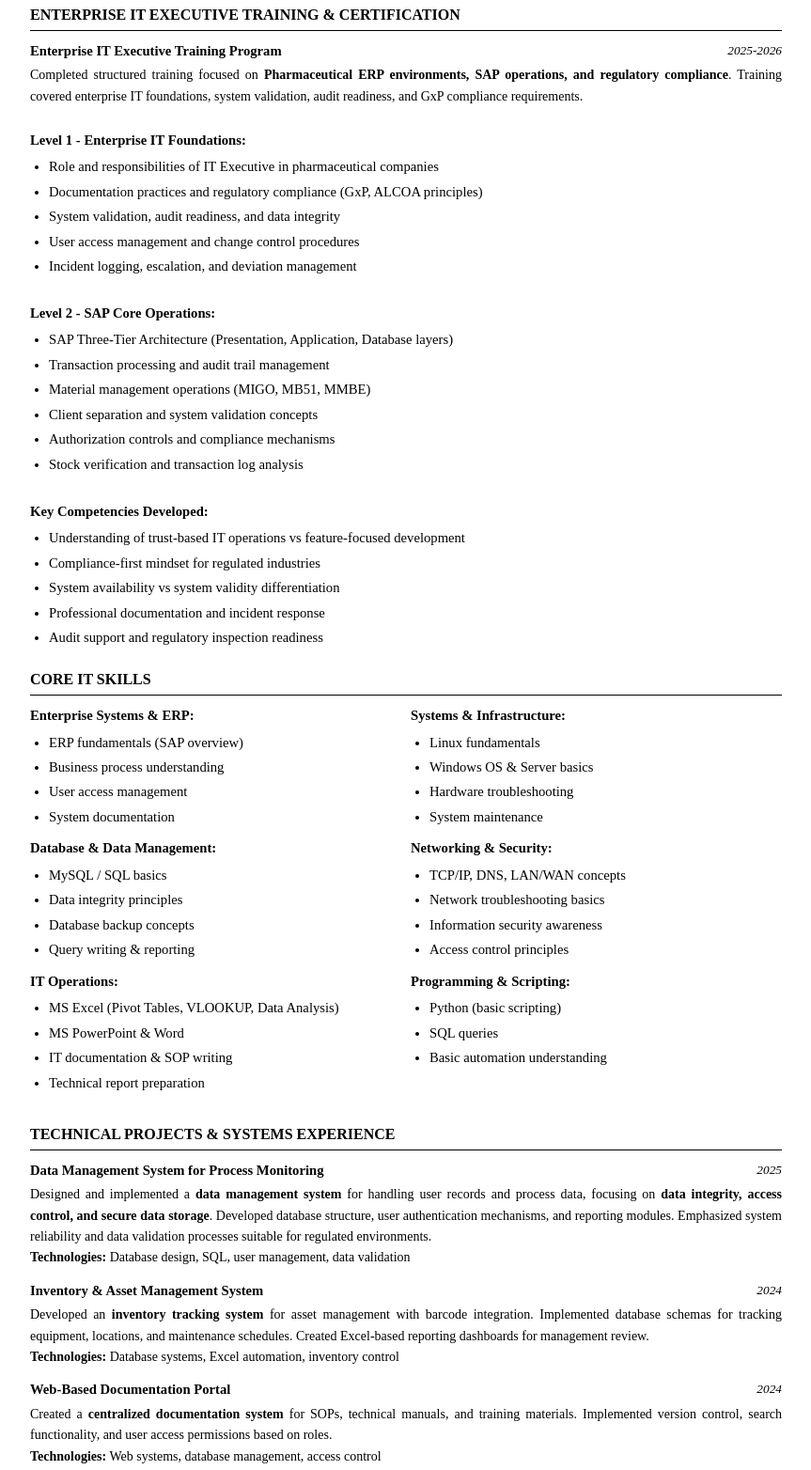
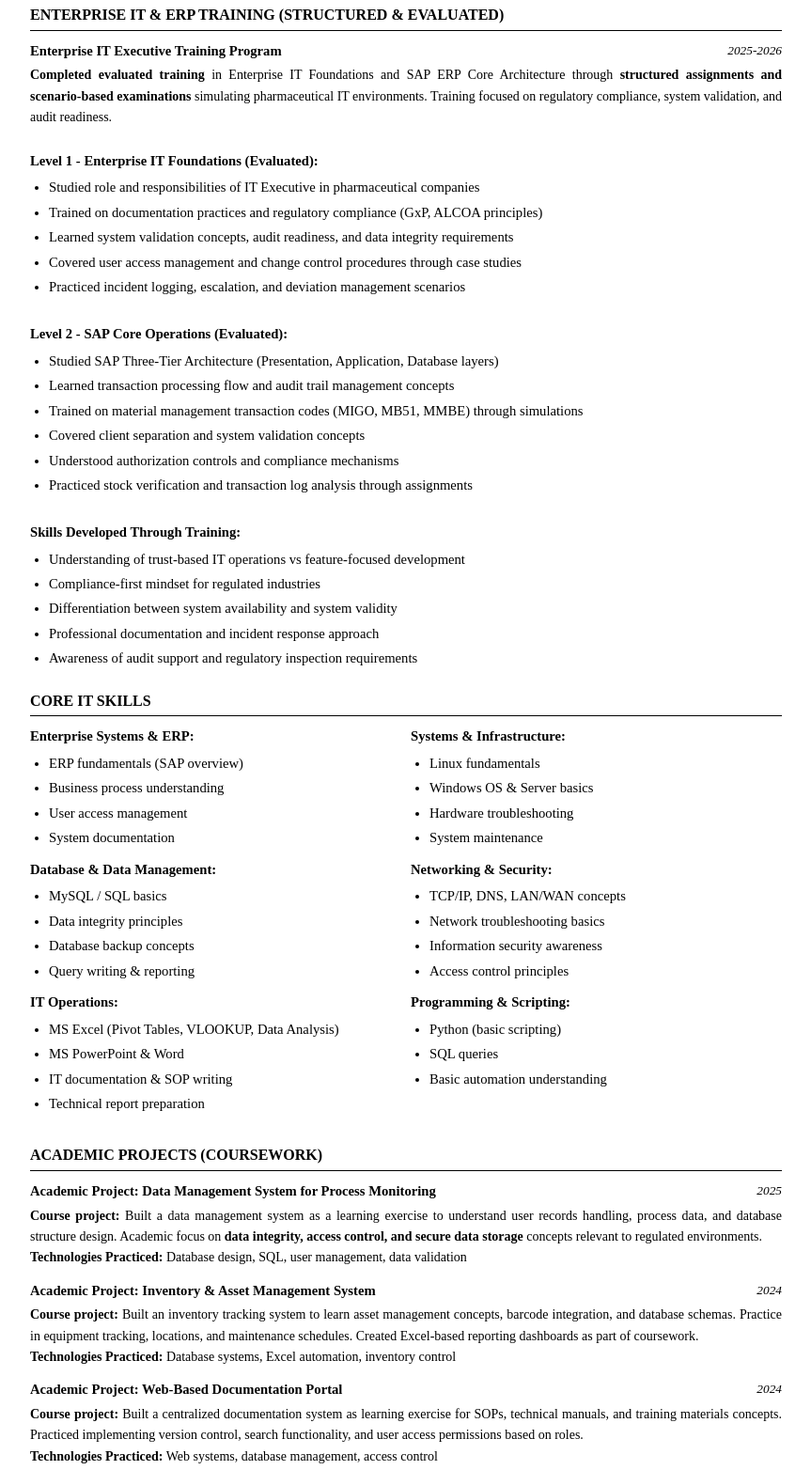
Before and after one commit to AbulHasnatHridoy/portfolio, a plain HTML site: page cv-enterprise.html in a window 1280 px wide. Shown: the part 611-2175 px from the top of the page at 94% size, without its empty margins (208-1071 px from the left). Drawn offline with Linux system fonts and the light colour scheme.

Commit message:
Fix CV wording line by line: remove false experience claims, add academic/training qualifiers

```diff
--- a/cv-enterprise.html
+++ b/cv-enterprise.html
@@ -198,7 +198,7 @@ ul li {
 
   <!-- ENTERPRISE IT EXECUTIVE TRAINING -->
   <div class="section">
-    <h2 class="section-title">Enterprise IT Executive Training & Certification</h2>
+    <h2 class="section-title">Enterprise IT & ERP Training (Structured & Evaluated)</h2>
 
     <div class="item">
       <div class="item-header">
@@ -206,37 +206,37 @@ ul li {
         <span class="item-date">2025-2026</span>
       </div>
       <div class="item-description">
-        Completed structured training focused on <strong>Pharmaceutical ERP environments, SAP operations,
-        and regulatory compliance</strong>. Training covered enterprise IT foundations, system validation,
-        audit readiness, and GxP compliance requirements.
+        <strong>Completed evaluated training</strong> in Enterprise IT Foundations and SAP ERP Core Architecture
+        through <strong>structured assignments and scenario-based examinations</strong> simulating pharmaceutical
+        IT environments. Training focused on regulatory compliance, system validation, and audit readiness.
       </div>
       <br>
-      <div><strong>Level 1 - Enterprise IT Foundations:</strong></div>
+      <div><strong>Level 1 - Enterprise IT Foundations (Evaluated):</strong></div>
       <ul>
-        <li>Role and responsibilities of IT Executive in pharmaceutical companies</li>
-        <li>Documentation practices and regulatory compliance (GxP, ALCOA principles)</li>
-        <li>System validation, audit readiness, and data integrity</li>
-        <li>User access management and change control procedures</li>
-        <li>Incident logging, escalation, and deviation management</li>
+        <li>Studied role and responsibilities of IT Executive in pharmaceutical companies</li>
+        <li>Trained on documentation practices and regulatory compliance (GxP, ALCOA principles)</li>
+        <li>Learned system validation concepts, audit readiness, and data integrity requirements</li>
+        <li>Covered user access management and change control procedures through case studies</li>
+        <li>Practiced incident logging, escalation, and deviation management scenarios</li>
       </ul>
       <br>
-      <div><strong>Level 2 - SAP Core Operations:</strong></div>
+      <div><strong>Level 2 - SAP Core Operations (Evaluated):</strong></div>
       <ul>
-        <li>SAP Three-Tier Architecture (Presentation, Application, Database layers)</li>
-        <li>Transaction processing and audit trail management</li>
-        <li>Material management operations (MIGO, MB51, MMBE)</li>
-        <li>Client separation and system validation concepts</li>
-        <li>Authorization controls and compliance mechanisms</li>
-        <li>Stock verification and transaction log analysis</li>
+        <li>Studied SAP Three-Tier Architecture (Presentation, Application, Database layers)</li>
+        <li>Learned transaction processing flow and audit trail management concepts</li>
+        <li>Trained on material management transaction codes (MIGO, MB51, MMBE) through simulations</li>
+        <li>Covered client separation and system validation concepts</li>
+        <li>Understood authorization controls and compliance mechanisms</li>
+        <li>Practiced stock verification and transaction log analysis through assignments</li>
       </ul>
       <br>
-      <div><strong>Key Competencies Developed:</strong></div>
+      <div><strong>Skills Developed Through Training:</strong></div>
       <ul>
         <li>Understanding of trust-based IT operations vs feature-focused development</li>
         <li>Compliance-first mindset for regulated industries</li>
-        <li>System availability vs system validity differentiation</li>
-        <li>Professional documentation and incident response</li>
-        <li>Audit support and regulatory inspection readiness</li>
+        <li>Differentiation between system availability and system validity</li>
+        <li>Professional documentation and incident response approach</li>
+        <li>Awareness of audit support and regulatory inspection requirements</li>
       </ul>
     </div>
   </div>
@@ -310,46 +310,46 @@ ul li {
     </div>
   </div>
 
-  <!-- TECHNICAL PROJECTS (REFRAMED FOR SYSTEMS) -->
+  <!-- ACADEMIC PROJECTS (COURSEWORK) -->
   <div class="section">
-    <h2 class="section-title">Technical Projects & Systems Experience</h2>
+    <h2 class="section-title">Academic Projects (Coursework)</h2>
 
     <div class="item">
       <div class="item-header">
-        <span class="item-title">Data Management System for Process Monitoring</span>
+        <span class="item-title">Academic Project: Data Management System for Process Monitoring</span>
         <span class="item-date">2025</span>
       </div>
       <div class="item-description">
-        Designed and implemented a <strong>data management system</strong> for handling user records and process data,
-        focusing on <strong>data integrity, access control, and secure data storage</strong>. Developed database structure,
-        user authentication mechanisms, and reporting modules. Emphasized system reliability and data validation processes
-        suitable for regulated environments.
-        <br><strong>Technologies:</strong> Database design, SQL, user management, data validation
+        <strong>Course project:</strong> Built a data management system as a learning exercise to understand
+        user records handling, process data, and database structure design. Academic focus on
+        <strong>data integrity, access control, and secure data storage</strong> concepts relevant to regulated environments.
+        <br><strong>Technologies Practiced:</strong> Database design, SQL, user management, data validation
       </div>
     </div>
 
     <div class="item">
       <div class="item-header">
-        <span class="item-title">Inventory & Asset Management System</span>
+        <span class="item-title">Academic Project: Inventory & Asset Management System</span>
         <span class="item-date">2024</span>
       </div>
       <div class="item-description">
-        Developed an <strong>inventory tracking system</strong> for asset management with barcode integration.
-        Implemented database schemas for tracking equipment, locations, and maintenance schedules.
-        Created Excel-based reporting dashboards for management review.
-        <br><strong>Technologies:</strong> Database systems, Excel automation, inventory control
+        <strong>Course project:</strong> Built an inventory tracking system to learn asset management concepts,
+        barcode integration, and database schemas. Practice in equipment tracking, locations, and maintenance schedules.
+        Created Excel-based reporting dashboards as part of coursework.
+        <br><strong>Technologies Practiced:</strong> Database systems, Excel automation, inventory control
       </div>
     </div>
 
     <div class="item">
       <div class="item-header">
-        <span class="item-title">Web-Based Documentation Portal</span>
+        <span class="item-title">Academic Project: Web-Based Documentation Portal</span>
         <span class="item-date">2024</span>
       </div>
       <div class="item-description">
-        Created a <strong>centralized documentation system</strong> for SOPs, technical manuals, and training materials.
-        Implemented version control, search functionality, and user access permissions based on roles.
-        <br><strong>Technologies:</strong> Web systems, database management, access control
+        <strong>Course project:</strong> Built a centralized documentation system as learning exercise for
+        SOPs, technical manuals, and training materials concepts. Practiced implementing version control,
+        search functionality, and user access permissions based on roles.
+        <br><strong>Technologies Practiced:</strong> Web systems, database management, access control
       </div>
     </div>
   </div>
@@ -370,12 +370,12 @@ ul li {
   <div class="section">
     <h2 class="section-title">Key Competencies</h2>
     <ul>
-      <li><strong>System Operations:</strong> Understanding of enterprise IT operations, system monitoring, and user support</li>
-      <li><strong>Data Management:</strong> Database operations, data integrity verification, backup procedures</li>
-      <li><strong>Documentation:</strong> Technical writing, SOP preparation, system documentation</li>
-      <li><strong>Problem Solving:</strong> Systematic troubleshooting approach for IT issues</li>
-      <li><strong>Compliance Awareness:</strong> Understanding of regulatory requirements in IT systems</li>
-      <li><strong>Team Collaboration:</strong> Working with cross-functional teams on system implementations</li>
+      <li><strong>System Operations:</strong> Understanding of enterprise IT operations, system monitoring concepts, and user support principles</li>
+      <li><strong>Data Management:</strong> Understanding of database operations, data integrity verification, and backup procedures</li>
+      <li><strong>Documentation:</strong> Training in technical writing, SOP preparation, and system documentation practices</li>
+      <li><strong>Problem Solving:</strong> Academic practice in systematic troubleshooting approach for IT issues</li>
+      <li><strong>Compliance Awareness:</strong> Trained in regulatory requirements for IT systems in pharmaceutical environments</li>
+      <li><strong>Team Collaboration:</strong> Academic experience working in team-based projects and coursework</li>
     </ul>
   </div>
 
```
